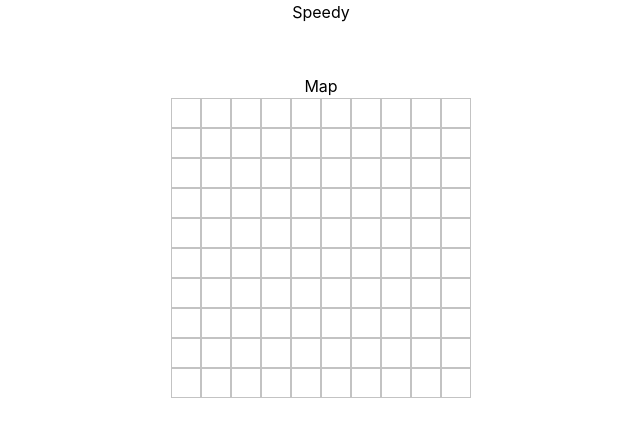
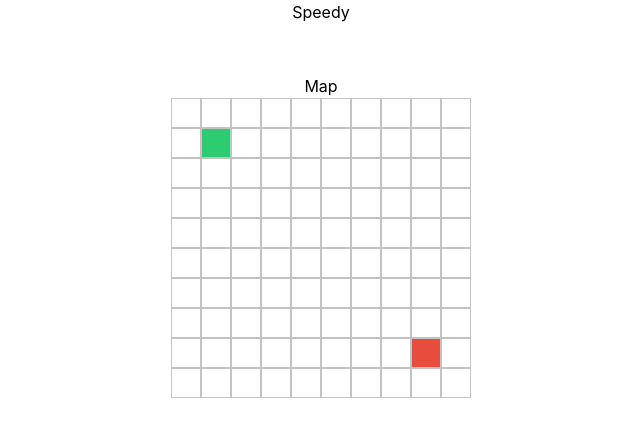
Before and after one commit to Sooraj44882/speedy, a React (Vite) app: page / in a window 1280 px wide. Shown: the top 436 px of the page, without its empty margins (319-959 px from the left). Built offline with nearby package versions, Linux system fonts and the light colour scheme.

Commit message:
add start and end node feat to grid

```diff
--- a/src/App.css
+++ b/src/App.css
@@ -16,3 +16,11 @@
   height: 30px;
   border: 1px solid #c3c3c3;
 }
+
+.node-start {
+  background-color: #2ecc71;
+}
+
+.node-end {
+  background-color: #e74c3c;
+}
--- a/src/Visualizer.jsx
+++ b/src/Visualizer.jsx
@@ -1,12 +1,22 @@
 import "./App.css";
 import { useState } from "react";
+
+const START_NODE_ROW = 1;
+const START_NODE_COL = 1;
+const END_NODE_ROW = 8;
+const END_NODE_COL = 8;
 
 const getInitialGrid = () => {
   const tempGrid = [];
   for (let r = 0; r < 10; r++) {
     const currentRow = [];
     for (let c = 0; c < 10; c++) {
-      currentRow.push({ row: r, col: c });
+      currentRow.push({
+        row: r,
+        col: c,
+        isStart: r === START_NODE_ROW && c === START_NODE_COL,
+        isEnd: r === END_NODE_ROW && c === END_NODE_COL,
+      });
     }
     tempGrid.push(currentRow);
   }
@@ -22,9 +32,20 @@ function Visualizer() {
 
       {grid.map((row, rowIndex) => (
         <div key={rowIndex} className="row">
-          {row.map((node, colIndex) => (
-            <div key={colIndex} className="node"></div>
-          ))}
+          {row.map((node, colIndex) => {
+
+            let extraClass = '';
+            if (node.isStart) extraClass = 'node-start';
+            if (node.isEnd) extraClass = 'node-end';
+
+            return (
+              <div
+                key={colIndex}
+                id={`node-${node.row}-${node.col}`}
+                className={`node ${extraClass}`}
+              ></div>
+            );
+          })}
         </div>
       ))}
     </div>
```
